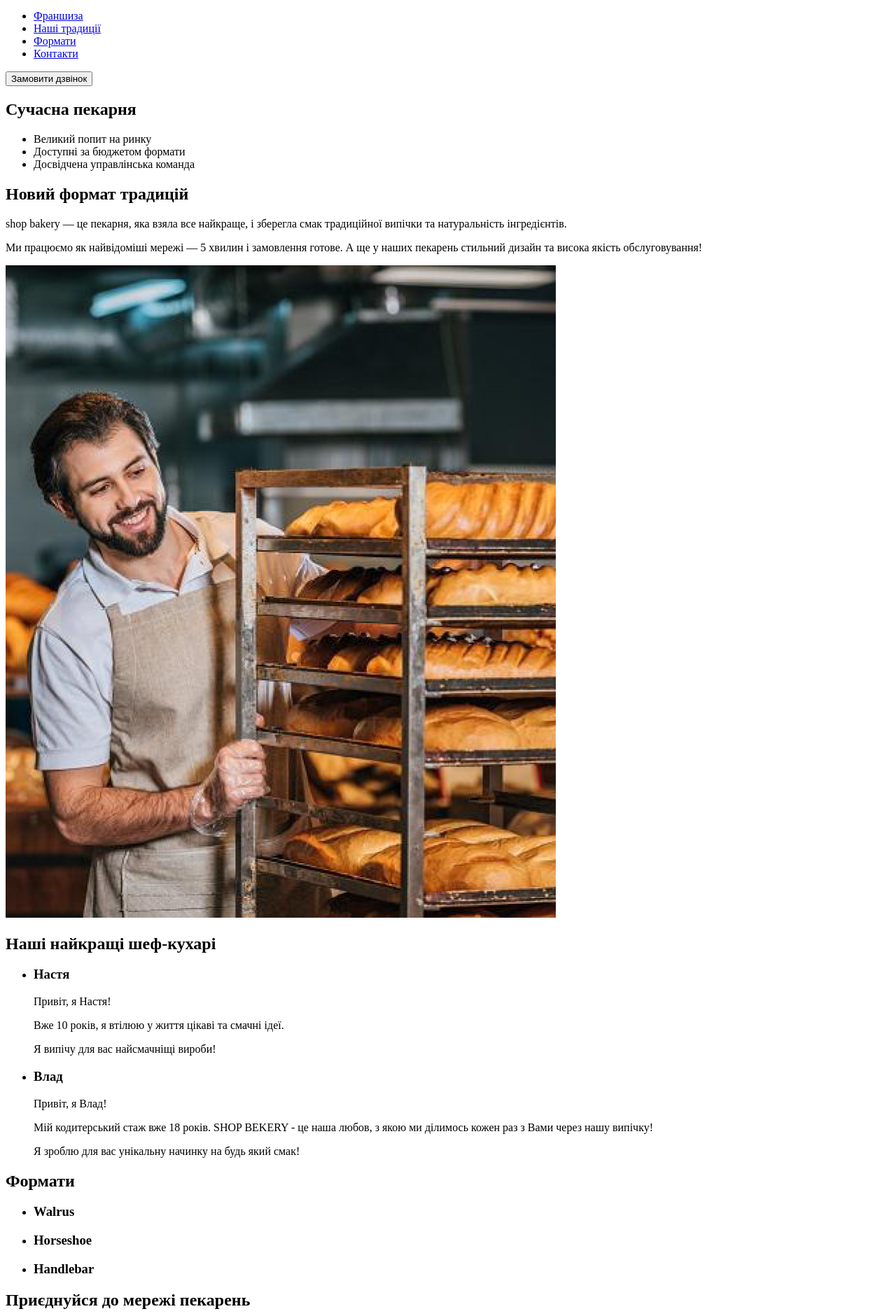
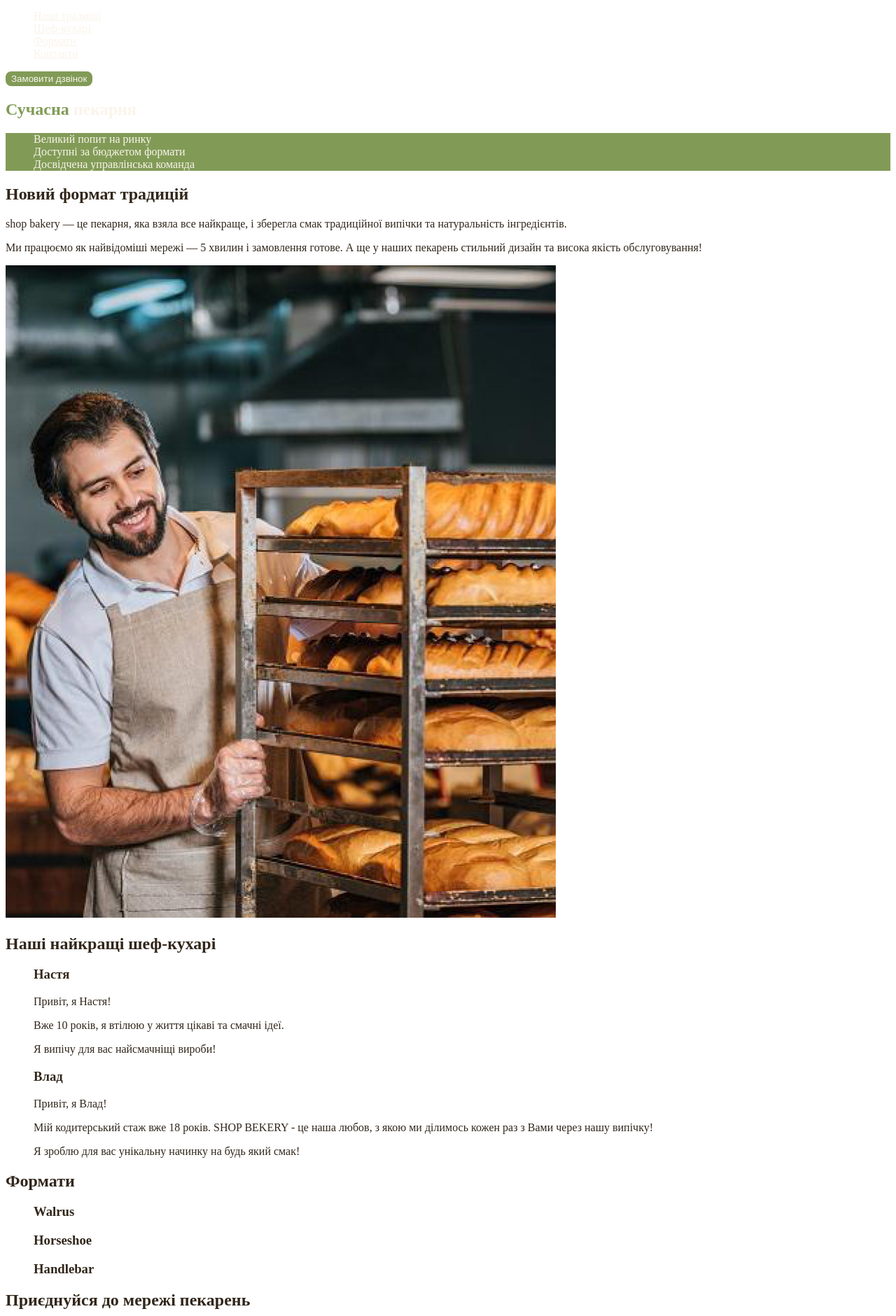
Before and after one commit to AnnaRadobenko/-, a plain HTML site: page index.html in a window 1280 px wide. Shown: the part 60-1940 px from the top of the page at 70% size. Drawn offline with Linux system fonts and the light colour scheme.

Commit message:
Add styles.css and variables

```diff
--- /dev/null
+++ b/css/styles.css
@@ -0,0 +1,57 @@
+:root {
+    --color-primary-dark: #31261a;
+    --color-primary-light: #faf4ea;
+    --color-brand-light: #819b57;
+    --color-brand-dark: #465929;
+}
+
+/* Base */
+body {
+    color: var(--color-primary-dark);
+}
+
+ul {
+    list-style-type: none;
+}
+
+/* Button */
+.button {
+    color: var(--color-primary-light);
+    background-color: var(--color-brand-light);
+    border: 2px solid var(--color-brand-light);
+    border-radius: 8px;
+    cursor: pointer;
+}
+
+.button:hover {
+    color: var(--color-brand-dark);
+    background-color: transparent;
+}
+
+/* Link */
+.link {
+    color: var(--color-primary-light);
+}
+
+.link:hover {
+    color: var(--color-brand-light);
+}
+
+/* Hero section */
+.hero-title {
+    color: var(--color-primary-light);
+}
+
+.hero-title .accent {
+    color: var(--color-brand-light);
+}
+
+/* Advantages-title */
+.advantages-list {
+    color: var(--color-primary-light);
+    background-color: var(--color-brand-light);
+}
+
+.section-title .accent {
+    color: var(--color-brand-dark);
+}
--- a/index.html
+++ b/index.html
@@ -5,28 +5,29 @@
     <meta http-equiv="X-UA-Compatible" content="IE=edge" />
     <meta name="viewport" content="width=device-width, initial-scale=1.0" />
     <title>Сучасна пекарня</title>
+    <link rel="stylesheet" href="./css/styles.css">
   </head>
   <body>
     <header>
       <nav>
-        <a href="#">
+        <a href="/">
           <img src="./images/logo.svg" alt="Логотип сучасної пекарні" />
         </a>
         <ul>
-          <li><a href="#">Франшиза</a></li>
-          <li><a href="#">Наші традиції</a></li>
-          <li><a href="#">Формати</a></li>
-          <li><a href="#">Контакти</a></li>
+          <li><a class="link" href="#traditions-section">Наші традиції</a></li>
+          <li><a class="link" href="#chefs-section">Шеф-кухарі</a></li>
+          <li><a class="link" href="#formats-section">Формати</a></li>
+          <li><a class="link" href="#contact-section">Контакти</a></li>
         </ul>
       </nav>
-      <button type="button">Замовити дзвінок</button>
+      <button class="button" type="button">Замовити дзвінок</button>
     </header>
     <main>
       <section>
-        <h1>Сучасна пекарня</h1>
+        <h1 class="hero-title"><span class="accent">Сучасна</span> пекарня</h1>
       </section>
-      <section>
-        <ul>
+      <section id="traditions-section">
+        <ul class="advantages-list">
           <li>Великий попит на ринку</li>
           <li>Доступні за бюджетом формати</li>
           <li>Досвідчена управлінська команда</li>
@@ -41,10 +42,13 @@
           <span>5 хвилин і замовлення готове</span>. А ще у наших пекарень
           стильний дизайн та висока якість обслуговування!
         </p>
-        <img src="./images/baker-man.jpg" alt="Чоловік пекар дивиться на батони з посмішкою">
+        <img
+          src="./images/baker-man.jpg"
+          alt="Чоловік пекар дивиться на батони з посмішкою"
+        />
       </section>
-      <section>
-        <h2>Наші найкращі шеф-кухарі</h2>
+      <section id="chefs-section">
+        <h2 class="section-title">Наші найкращі <span>шеф-кухарі</span></h2>
         <ul>
           <li>
             <article>
@@ -67,8 +71,8 @@
           </li>
         </ul>
       </section>
-      <section>
-        <h2>Формати</h2>
+      <section id="formats-section">
+        <h2 class="section-title">Формати</h2>
         <ul>
           <li>
             <article>
@@ -87,8 +91,17 @@
           </li>
         </ul>
       </section>
-      <section>
-        <h2>Приєднуйся до мережі пекарень</h2>
+      <section id="contact-section">
+        <h2 class="section-title">Приєднуйся до мережі пекарень</h2>
+        <iframe
+          src="https://www.google.com/maps/embed?pb=!1m18!1m12!1m3!1d2540.163447036122!2d30.48869837621383!3d50.4566809869156!2m3!1f0!2f0!3f0!3m2!1i1024!2i768!4f13.1!3m3!1m2!1s0x40d4ce637c006b2d%3A0xaf86385f19996ff0!2z0LLRg9C70LjRhtGPINCh0ZbRh9C-0LLQuNGFINCh0YLRgNGW0LvRjNGG0ZbQsiwgNTQsINCa0LjRl9CyLCAwMjAwMA!5e0!3m2!1suk!2sua!4v1732383735368!5m2!1suk!2sua"
+          width="603"
+          height="595"
+          style="border: 0"
+          allowfullscreen=""
+          loading="lazy"
+          referrerpolicy="no-referrer-when-downgrade"
+        ></iframe>
       </section>
     </main>
     <footer>
@@ -97,8 +110,8 @@
           <img src="./images/logo.svg" alt="Логотип сучасної пекарні" />
         </a>
         <ul>
-          <li><a href="#">Франшиза</a></li>
           <li><a href="#">Наші традиції</a></li>
+          <li><a href="#">Шеф-кухарі</a></li>
           <li><a href="#">Формати</a></li>
           <li><a href="#">Контакти</a></li>
         </ul>
```
Also changed, not shown: 1 other file.
